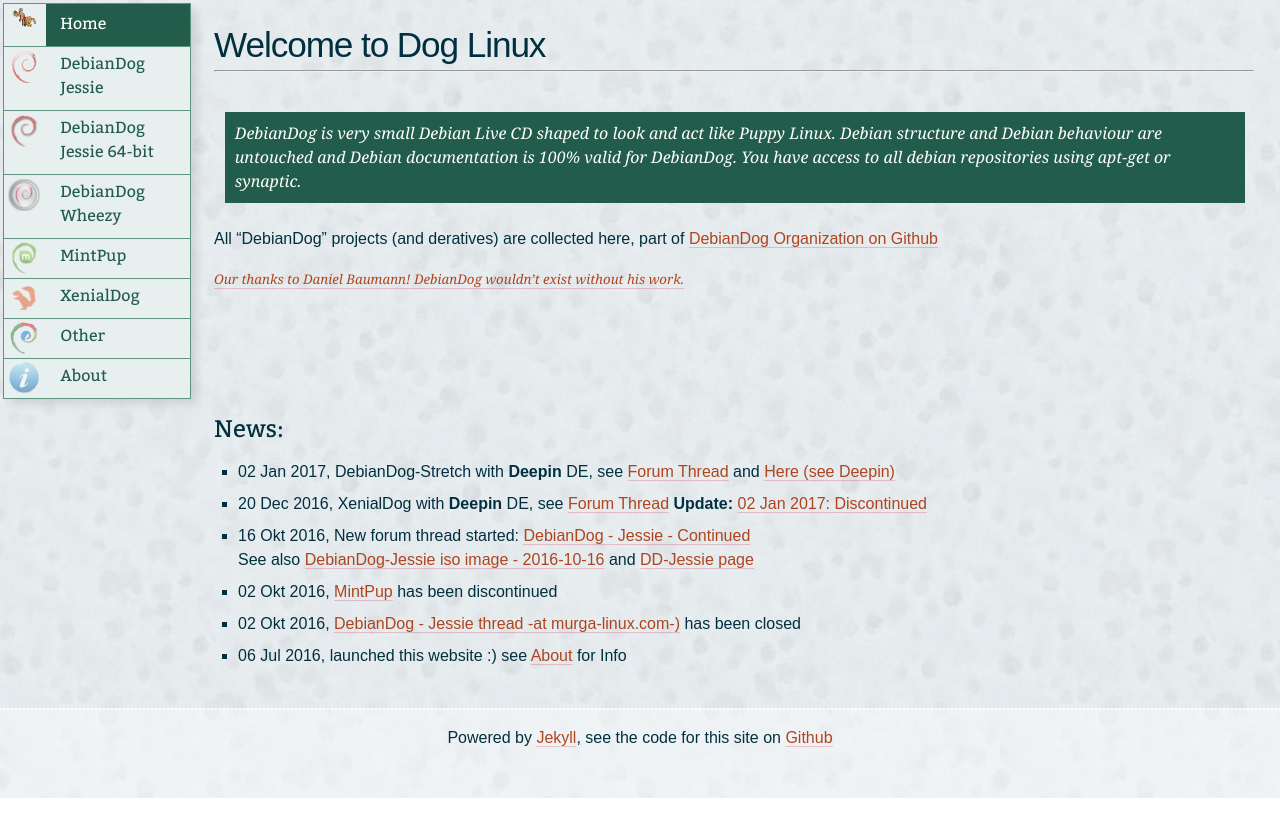
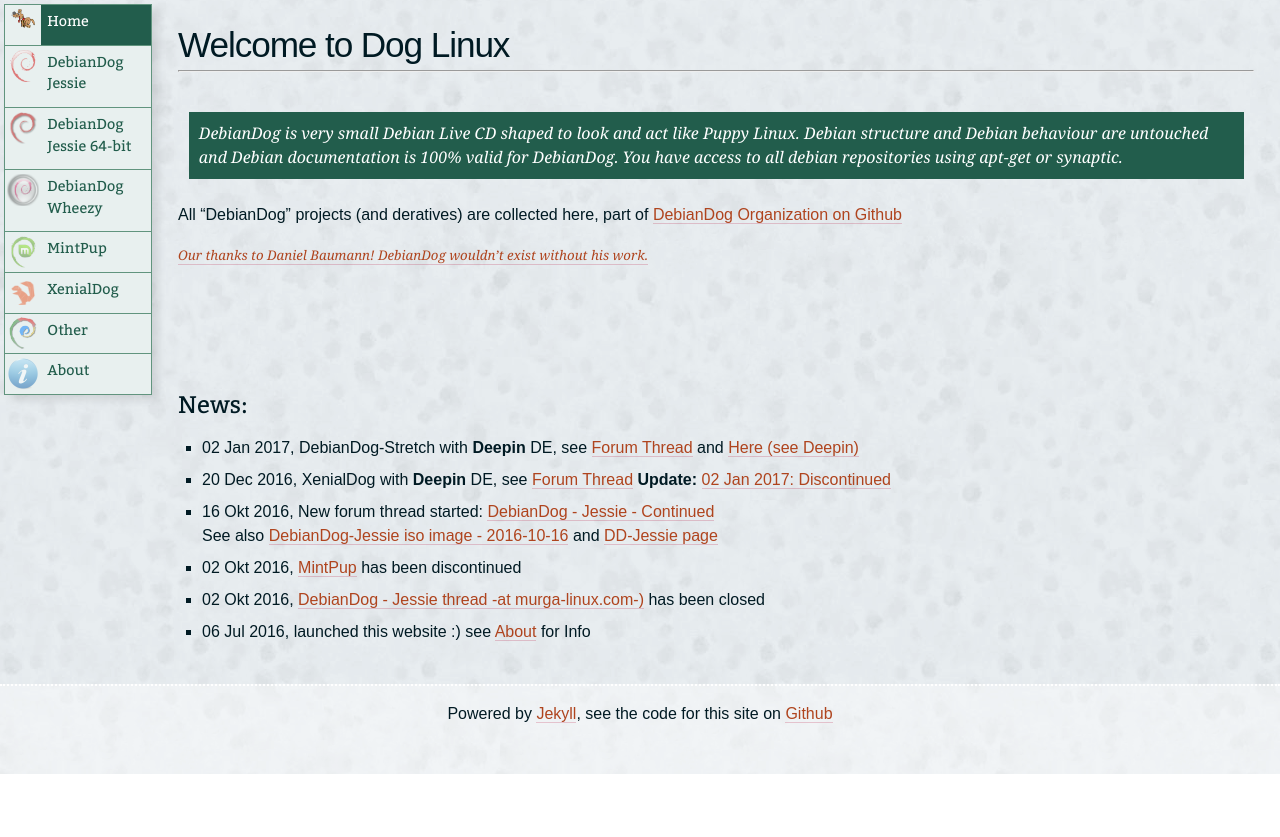
Before and after one commit to DebianDog/doglinux, a Jekyll site: the page built from index.md, in a window 1280 px wide. Shown: the top 837 px of the page. Built offline with Jekyll 4.4.1, drawn with Linux system fonts in a browser that asks for light colours.

Commit message:
More compact menu

```diff
--- a/css/main.css
+++ b/css/main.css
@@ -31,7 +31,7 @@ audio, video, canvas {
     }
 
 body {
-	color: #00303F;
+	color: #001A23;
 	font-family: sans-serif;
 	font-weight: 500;
 	font-size: 1em; /* 16px */
@@ -146,7 +146,7 @@ em, i, cite, var {
     }
 
 strong, b {
-	color: #00303F;
+	color: #001A23;
 	font-weight: 600;
 	line-height: 20%;
     }
@@ -265,7 +265,7 @@ main {
     main {
 	    float: right;
 
-	padding-left: 214px;
+	padding-left: 178px;
 	    clear: none;
         }
     }
@@ -373,7 +373,7 @@ main .img-wrapper {
 .grid li a:hover h2,
 .grid li a:focus h2,
 .grid li a:active h2 {
-	color: #00303F;
+	color: #001A23;
     }
 
 
@@ -381,11 +381,11 @@ main .img-wrapper {
 	float: left;
 	padding: 0;
 	font-family: 'Bitter';
-	font-size: 1.0em;
+	font-size: 0.9em;
 	position: fixed;
 	display: block;
 	width: 100%;
-	margin: 0.2em 0 1.5em 0.2em;
+	margin: 0.3em 0 1.5em 0.3em;
 	background-color: #61947E;
 	overflow: hidden;
 	box-shadow: 6px 5px 8px rgba(0,0,0,0.1);
@@ -408,11 +408,11 @@ main .img-wrapper {
 
     @media (min-width: 10em) {
     .nav-primary {
-        width: 188px;
+        width: 148px;
 
 
 
-	height: 396px;
+	height: 391px;
         }
     }
 
@@ -422,8 +422,8 @@ main .img-wrapper {
     }
 
     .nav-primary li:first-child a {
-        border-left: 42px solid #E8F0EF;
-        padding-left: 14px;
+        border-left: 36px solid #E8F0EF;
+        padding-left: 6px;
 
         }
 
@@ -453,7 +453,7 @@ main .img-wrapper {
 	height: 32px;
 	background-color: #E8F0EF;
 	opacity: 0.5;
-margin-left: 5px;
+margin-left: 3px;
 margin-top: 3px;
 
     }
@@ -466,8 +466,8 @@ margin-top: 3px;
 	display: block;
 	border-bottom: none;
 	color: #225D4C;
-        border-left: 42px solid #E8F0EF;
-	padding: 4px 0 11px 14px;
+        border-left: 36px solid #E8F0EF;
+	padding: 6px 0 12px 6px;
 	background-color: #E8F0EF;
 
 margin: 1px;
@@ -476,7 +476,7 @@ margin: 1px;
 .nav-primary li a:hover,
 .nav-primary li a:focus,
 .nav-primary li a:active {
-	color: #00303F;
+	color: #001A23;
     }
 
 .nav-primary li a:hover,
```
